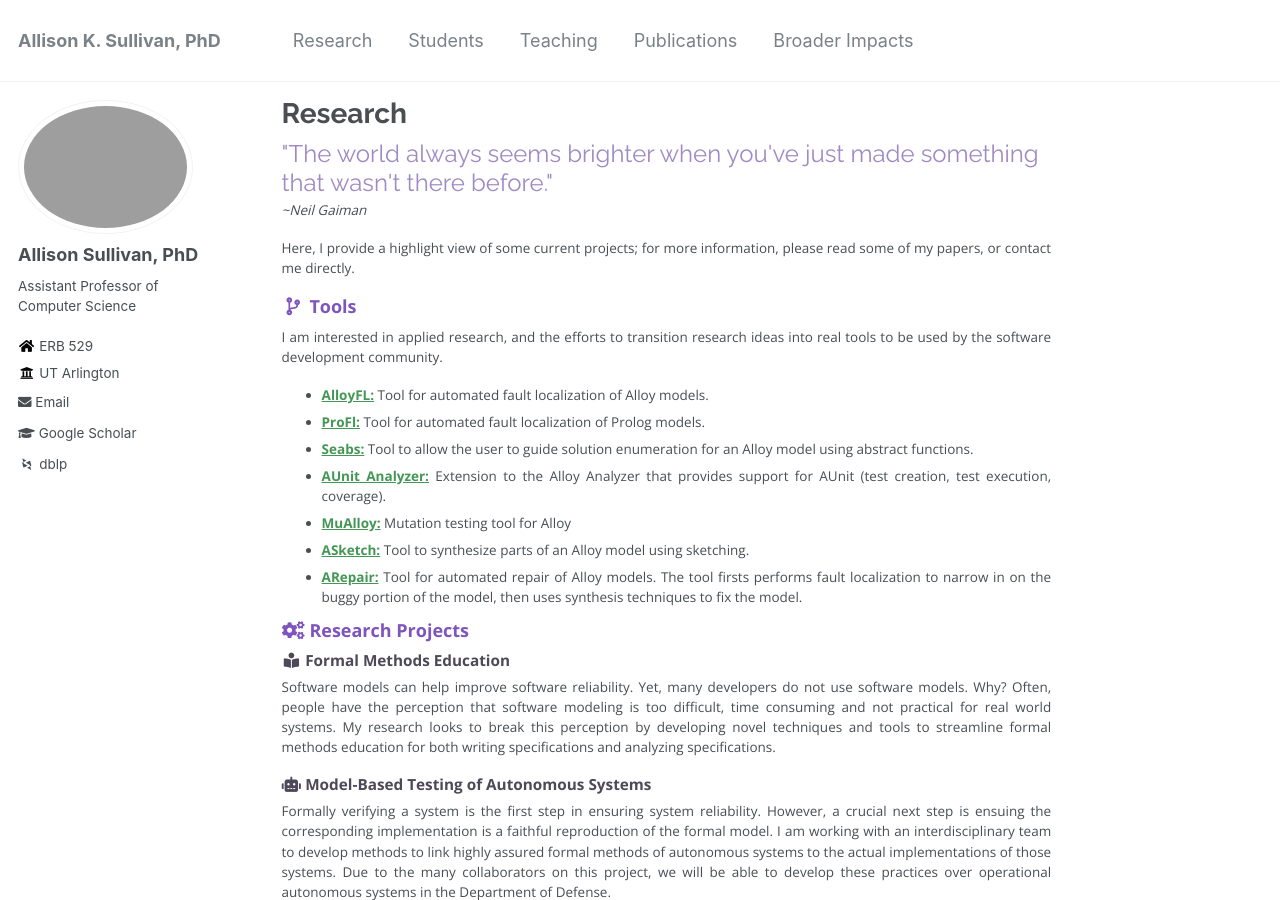
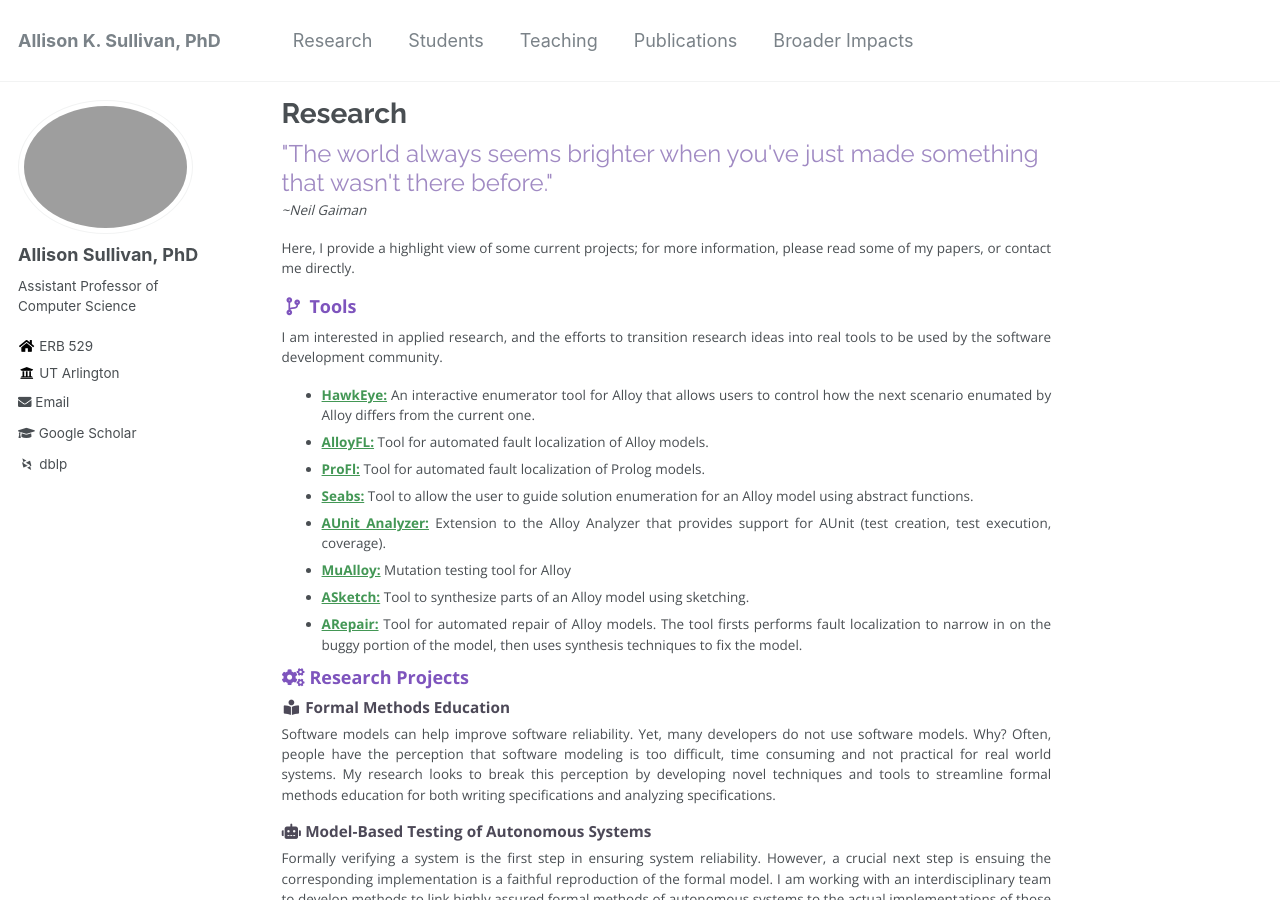
Before and after one commit to Allisonius/allisonius.github.io, a Jekyll site: the page built from _pages/research.md, in a window 1280 px wide and 900 px high. Built offline with Jekyll 4.4.1, drawn with Linux system fonts in a browser that asks for light colours; some web fonts are replaced.

Commit message:
Update research.md

```diff
--- a/_pages/research.md
+++ b/_pages/research.md
@@ -17,6 +17,7 @@ Here, I provide a highlight view of some current projects; for more information,
 
 I am interested in applied research, and the efforts to transition research ideas into real tools to be used by the software development community.
 
+  * **[HawkEye:](https://github.com/alloy-hawkeye/Hawkeye)** An interactive enumerator tool for Alloy that allows users to control how the next scenario enumated by Alloy differs from the current one.
   * **[AlloyFL:](https://AlloyFL.github.io)** Tool for automated fault localization of Alloy models.
   * **[ProFl:](https://github.com/geoorge1d127/ProFl)** Tool for automated fault localization of Prolog models.
   * **[Seabs:](https://github.com/Allisonius/Seabs)** Tool to allow the user to guide solution enumeration for an Alloy model using abstract functions.
```
